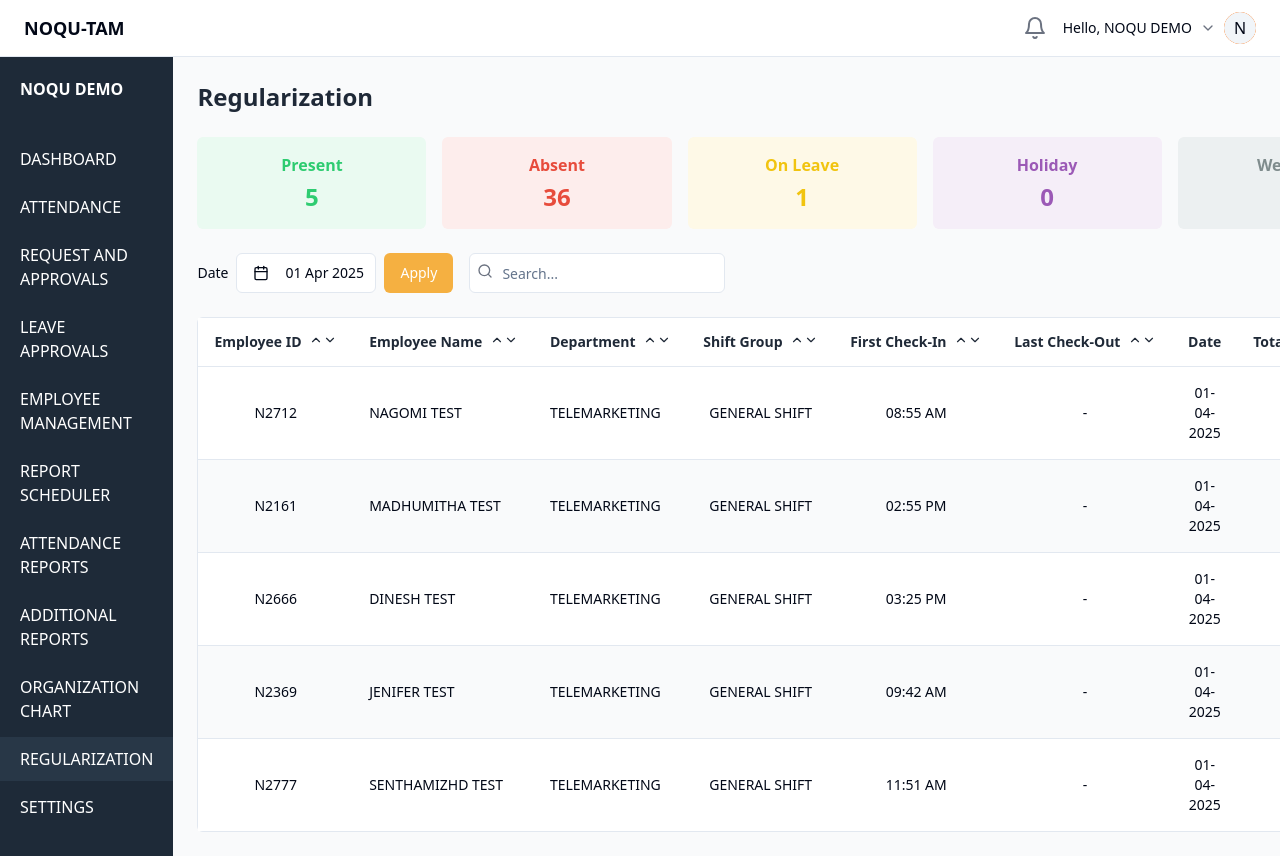
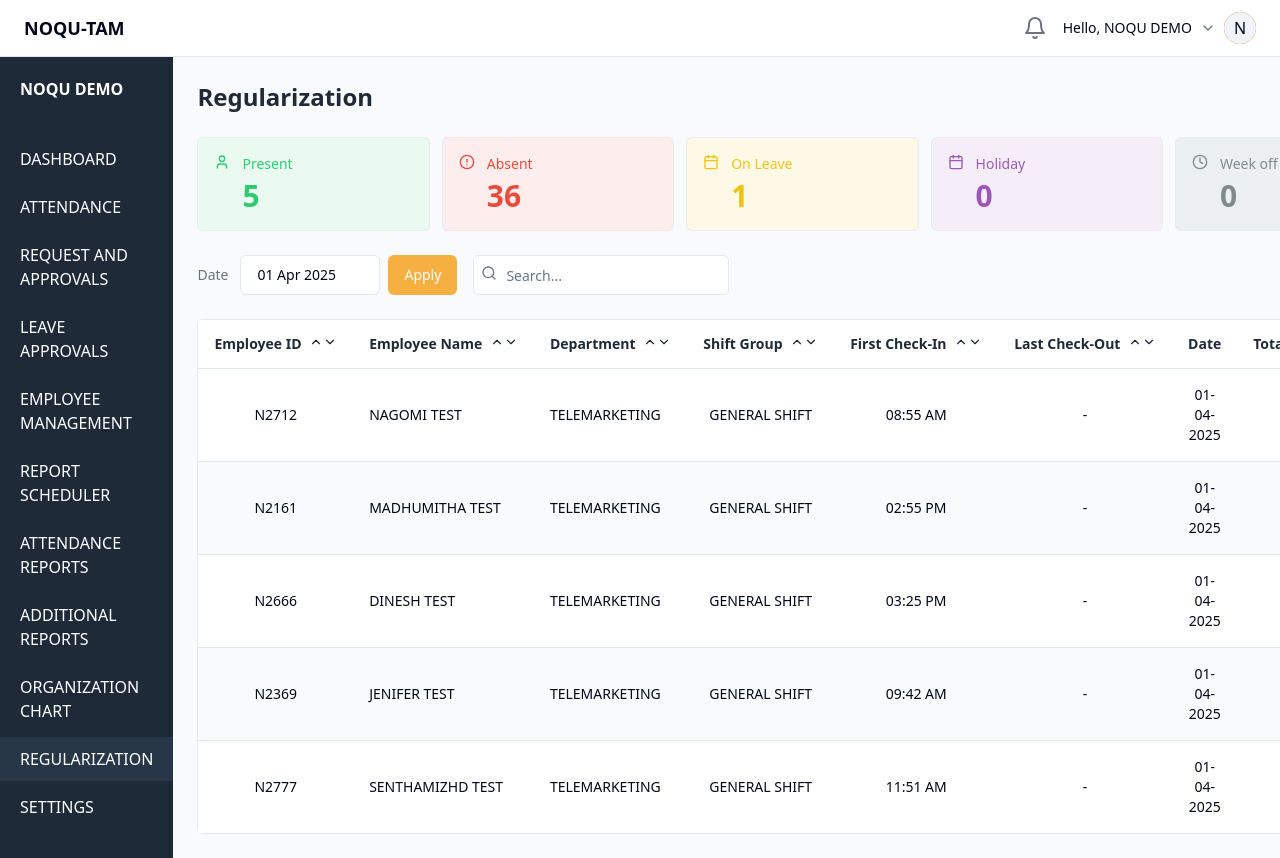
Before and after one commit to TrizenHR/trizenhr_frontend, a React (Vite) app: page / in a window 1280 px wide. Shown: the top 858 px of the page. Built offline with nearby package versions, Linux system fonts and the light colour scheme.

Commit message:
Refactor: Improve status summary cards and date filter
Improve the appearance of the status summary cards and date filter, aligning them with the provided image.

```diff
--- a/src/components/DatePickerWithButton.tsx
+++ b/src/components/DatePickerWithButton.tsx
@@ -22,17 +22,17 @@ export const DatePickerWithButton: React.FC<DatePickerWithButtonProps> = ({
 }) => {
   return (
     <div className="flex items-center gap-2">
-      <div className="text-sm font-medium">Date</div>
+      <div className="text-sm text-gray-500 mr-1">Date</div>
+      <div className="flex items-center gap-2">
         <Popover>
           <PopoverTrigger asChild>
             <Button
               variant="outline"
               className={cn(
-              "w-[140px] justify-start text-left text-sm font-normal",
+                "w-[140px] justify-start text-left text-sm font-normal bg-white",
                 !date && "text-muted-foreground"
               )}
             >
-            <CalendarIcon className="mr-2 h-4 w-4" />
               {date ? format(date, "dd MMM yyyy") : <span>Pick a date</span>}
             </Button>
           </PopoverTrigger>
@@ -52,5 +52,6 @@ export const DatePickerWithButton: React.FC<DatePickerWithButtonProps> = ({
           Apply
         </Button>
       </div>
+    </div>
   );
 };
--- a/src/components/StatusSummaryCard.tsx
+++ b/src/components/StatusSummaryCard.tsx
@@ -7,6 +7,7 @@ interface StatusSummaryCardProps {
   count: number;
   color: string;
   bgColor: string;
+  icon?: React.ReactNode;
   className?: string;
 }
 
@@ -15,22 +16,28 @@ const StatusSummaryCard: React.FC<StatusSummaryCardProps> = ({
   count,
   color,
   bgColor,
+  icon,
   className
 }) => {
   return (
     <div
       className={cn(
-        "flex flex-col justify-center items-center rounded-md py-4 px-5 text-center",
+        "flex items-start rounded-md p-4 border border-[#e7ecef]",
         className
       )}
       style={{ backgroundColor: bgColor }}
     >
-      <span className="font-semibold text-md mb-1" style={{ color }}>
-        {label}
-      </span>
-      <span className="text-2xl font-bold" style={{ color }}>
-        {count}
-      </span>
+      {icon && <div className="mr-3">{icon}</div>}
+      <div className="flex flex-col">
+        <div className="flex items-center gap-2">
+          <span className="font-medium text-sm" style={{ color }}>
+            {label}
+          </span>
+        </div>
+        <span className="text-3xl font-bold mt-1" style={{ color }}>
+          {count}
+        </span>
+      </div>
     </div>
   );
 };
--- a/src/pages/Index.tsx
+++ b/src/pages/Index.tsx
@@ -6,7 +6,7 @@ import AttendanceTable from '@/components/AttendanceTable';
 import { DatePickerWithButton } from '@/components/DatePickerWithButton';
 import { Button } from '@/components/ui/button';
 import { Input } from '@/components/ui/input';
-import { Filter, Search, SlidersHorizontal } from 'lucide-react';
+import { Filter, Search, SlidersHorizontal, User, Calendar, Briefcase, Watch, AlertCircle, Clock } from 'lucide-react';
 import { mockAttendanceData, summaryData } from '@/services/mockData';
 
 const Index = () => {
@@ -21,50 +21,58 @@ const Index = () => {
         </div>
 
         {/* Status Summary Cards */}
-        <div className="grid grid-cols-1 md:grid-cols-3 lg:grid-cols-6 gap-4">
+        <div className="grid grid-cols-1 md:grid-cols-3 lg:grid-cols-6 gap-3">
           <StatusSummaryCard
             label="Present"
             count={summaryData.present}
             color="#2ecc71"
             bgColor="#eafaf1"
+            icon={<User size={16} className="text-[#2ecc71]" />}
           />
           <StatusSummaryCard
             label="Absent"
             count={summaryData.absent}
             color="#e74c3c"
             bgColor="#fdedec"
+            icon={<AlertCircle size={16} className="text-[#e74c3c]" />}
           />
           <StatusSummaryCard
             label="On Leave"
             count={summaryData.leave}
             color="#f1c40f"
             bgColor="#fef9e7"
+            icon={<Calendar size={16} className="text-[#f1c40f]" />}
           />
           <StatusSummaryCard
             label="Holiday"
             count={summaryData.holiday}
             color="#9b59b6"
             bgColor="#f5eef8"
+            icon={<Calendar size={16} className="text-[#9b59b6]" />}
           />
           <StatusSummaryCard
             label="Week off"
             count={summaryData.weekOff}
             color="#7f8c8d"
             bgColor="#ecf0f1"
+            icon={<Clock size={16} className="text-[#7f8c8d]" />}
           />
           <StatusSummaryCard
             label="Regularized"
             count={summaryData.regularized}
             color="#3498db"
             bgColor="#d6eaf8"
+            icon={<Briefcase size={16} className="text-[#3498db]" />}
           />
         </div>
 
         {/* Filters and Search */}
         <div className="flex flex-col md:flex-row justify-between gap-4">
-          <div className="flex items-center gap-4">
-            <DatePickerWithButton date={date} setDate={setDate} />
-            <div className="relative w-64">
+          <div className="flex md:items-center gap-4 flex-col md:flex-row">
+            <div className="w-full md:w-auto">
+              <DatePickerWithButton date={date} setDate={setDate} />
+            </div>
+            <div className="relative w-full md:w-64">
               <Search className="absolute left-2 top-2.5 h-4 w-4 text-gray-500" />
               <Input placeholder="Search..." className="pl-8" />
             </div>
@@ -73,14 +81,14 @@ const Index = () => {
           <div className="flex items-center gap-4">
             <Button
               variant="outline"
-              className="flex items-center gap-2 text-gray-700"
+              className="flex items-center gap-2 text-gray-700 bg-white"
             >
               <SlidersHorizontal size={16} />
               Customize Column
             </Button>
             <Button
               variant="outline"
-              className="flex items-center gap-2 text-gray-700"
+              className="flex items-center gap-2 text-gray-700 bg-white"
             >
               <Filter size={16} />
               Filter
```
Lines whose indentation alone changed are shown as unchanged.
